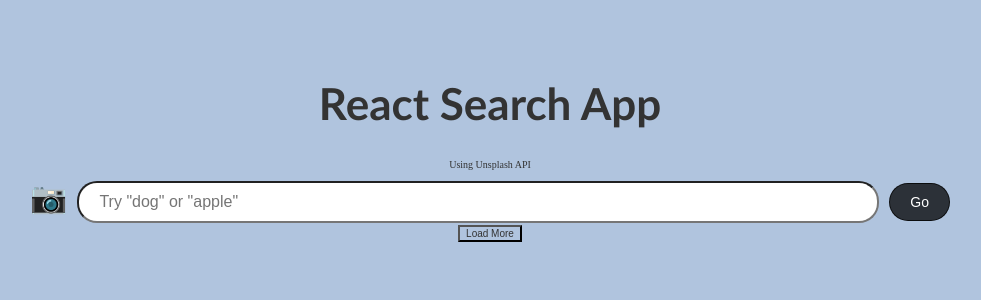
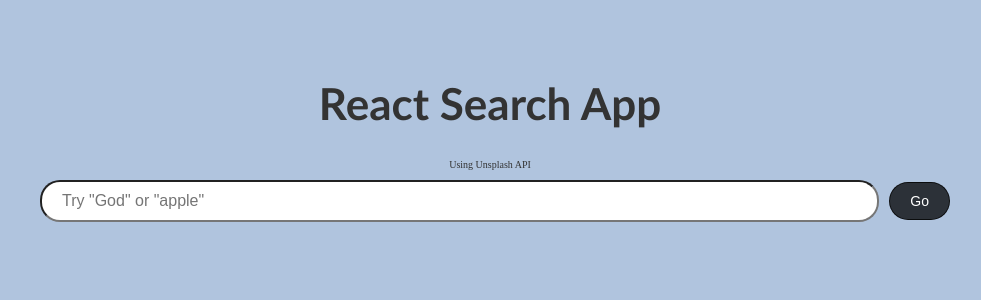
Before and after one commit to hunnysharma/ReactSearchApp, a React (Create React App) app: page / in a window 1280 px wide. Shown: the top 300 px of the page, without its empty margins (150-1131 px from the left). Built offline with nearby package versions, Linux system fonts and the light colour scheme; what unsplash-js would draw is missing.

Commit message:
Update searchPhotos.js

```diff
--- a/src/searchPhotos.js
+++ b/src/searchPhotos.js
@@ -29,13 +29,13 @@ export default function SearchPhotos() {
       <form className="form" onSubmit={searchPhotos}>
         <label className="label" htmlFor="query">
           {" "}
-          📷
+
         </label>
         <input
           type="text"
           name="query"
           className="input"
-          placeholder={`Try "dog" or "apple"`}
+          placeholder={`Try "God" or "apple"`}
           value={query}
           onChange={(e) => setQuery(e.target.value)}
         />
@@ -56,7 +56,6 @@ export default function SearchPhotos() {
 
       </div>) }
       </div>
-<button class="load_more" onClick={searchPhotos}>Load More</button>
     </>
   );
 }
```
